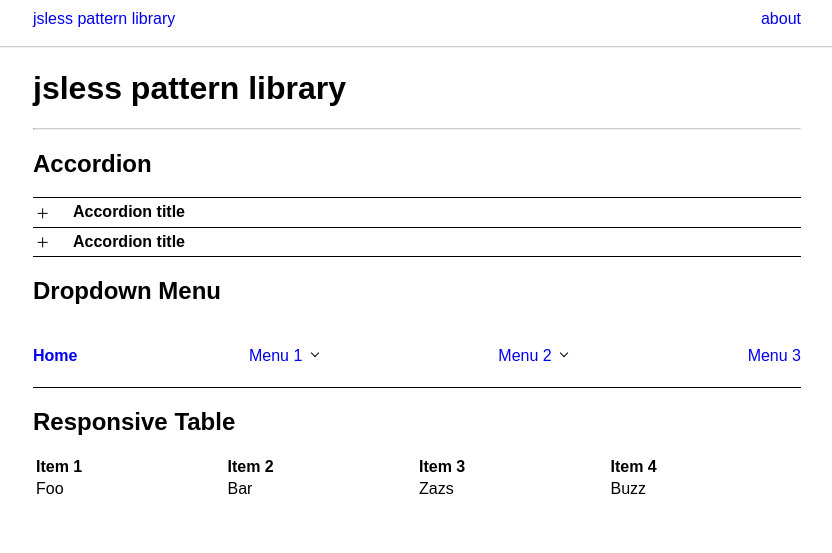
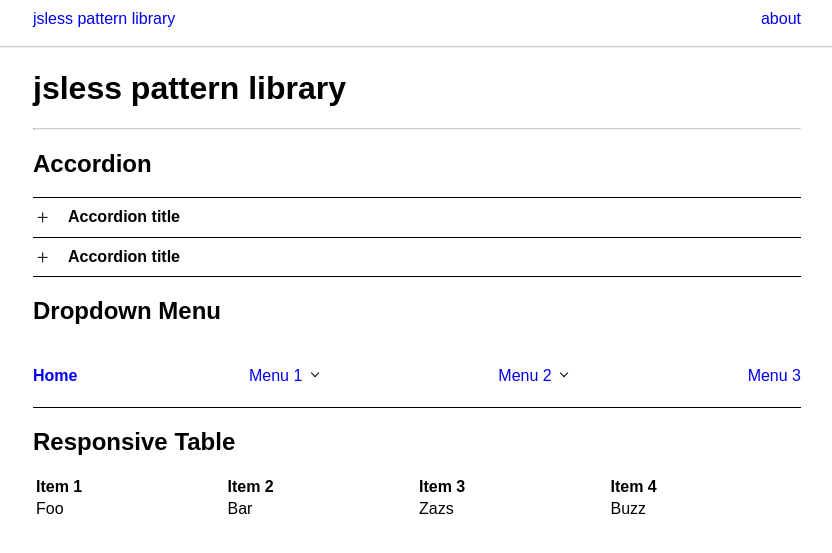
Before and after one commit to harrypujols/jsless, a Jekyll site: the page built from public/index.html, in a window 1280 px wide. Shown: the top 553 px of the page, without its empty margins (223-1055 px from the left). Built offline with Jekyll 4.4.1, drawn with Linux system fonts in a browser that asks for light colours.

Commit message:
Simpler accordion

```diff
--- a/public/_includes/accordion.html
+++ b/public/_includes/accordion.html
@@ -1,20 +1,14 @@
 <ul class="accordion">
   <li class="accordion-item">
     <input type="checkbox" class="accordion-trigger">
-    <div class="accordion-header">
-      <span class="accordion-icon"></span>
-      <h4 class="accordion-title">Accordion title</h4>
-    </div>
+    <label class="accordion-title"><span class="accordion-icon"></span>Accordion title</label>
     <div class="accordion-content">
       <p>Some lorem ipsum dolor sit amet here.</p>
     </div>
   </li>
   <li class="accordion-item">
     <input type="checkbox" class="accordion-trigger">
-    <div class="accordion-header">
-      <span class="accordion-icon"></span>
-      <h4 class="accordion-title">Accordion title</h4>
-    </div>
+    <label class="accordion-title"><span class="accordion-icon"></span>Accordion title</label>
     <div class="accordion-content">
       <p>Some lorem ipsum dolor sit amet here.</p>
     </div>
--- a/public/_sass/_accordion.scss
+++ b/public/_sass/_accordion.scss
@@ -6,28 +6,24 @@
 
   &-item {
     border-bottom: 1px solid black;
-    padding: 5px 0;
+    padding: 10px 0;
     position: relative;
-  }
-
-  &-header {
-    display: flex;
-    align-items: center;
   }
 
   &-content {
     display: none;
-    padding-left: 40px;
+    padding-left: 35px;
   }
 
   &-icon {
     @extend %icon-plus;
+    margin-right: 20px;
   }
 
   &-title {
     margin-top: 0;
     margin-bottom: 0;
-    margin-left: 20px;
+    font-weight: bold;
   }
 
   &-trigger {
--- a/public/_sass/_dropdown-menu.scss
+++ b/public/_sass/_dropdown-menu.scss
@@ -76,7 +76,6 @@
 }
 
 .has-dropdown {
-
   .dropdown-icon {
     @extend %icon-arrow-down;
   }
--- a/public/_sass/_table.scss
+++ b/public/_sass/_table.scss
@@ -1,4 +1,5 @@
-.table {
+.table,
+%table {
     table-layout: fixed;
     width: 100%;
 
@@ -7,7 +8,8 @@
     }
 }
 
-.responsive-table {
+.responsive-table,
+%responsive-table {
   @media (max-width: $breakpoint) {
     tr, th, td {
       display: block;
@@ -19,6 +21,7 @@
 
     [data-title]:before {
       content: attr(data-title);
+      display: inline-block;
       width: 45%;
       padding-right: 10px;
       white-space: nowrap;
```
